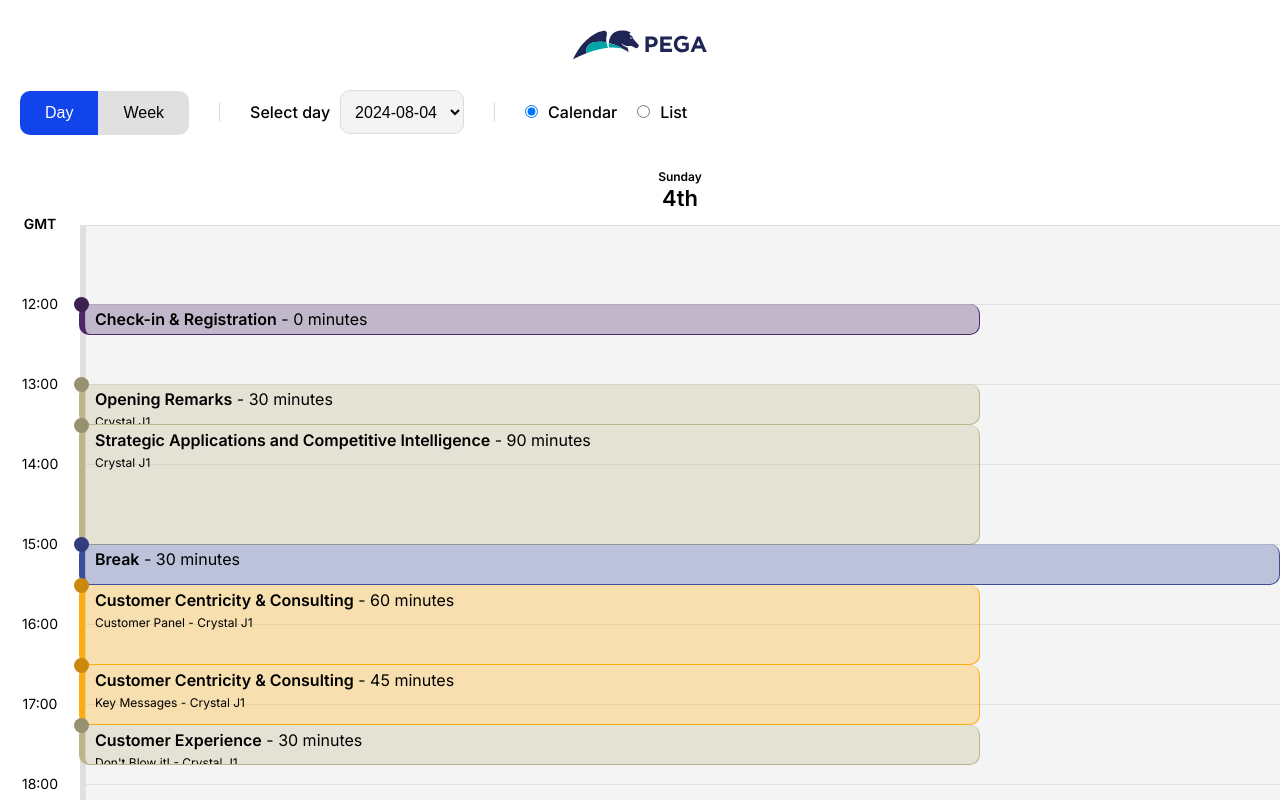
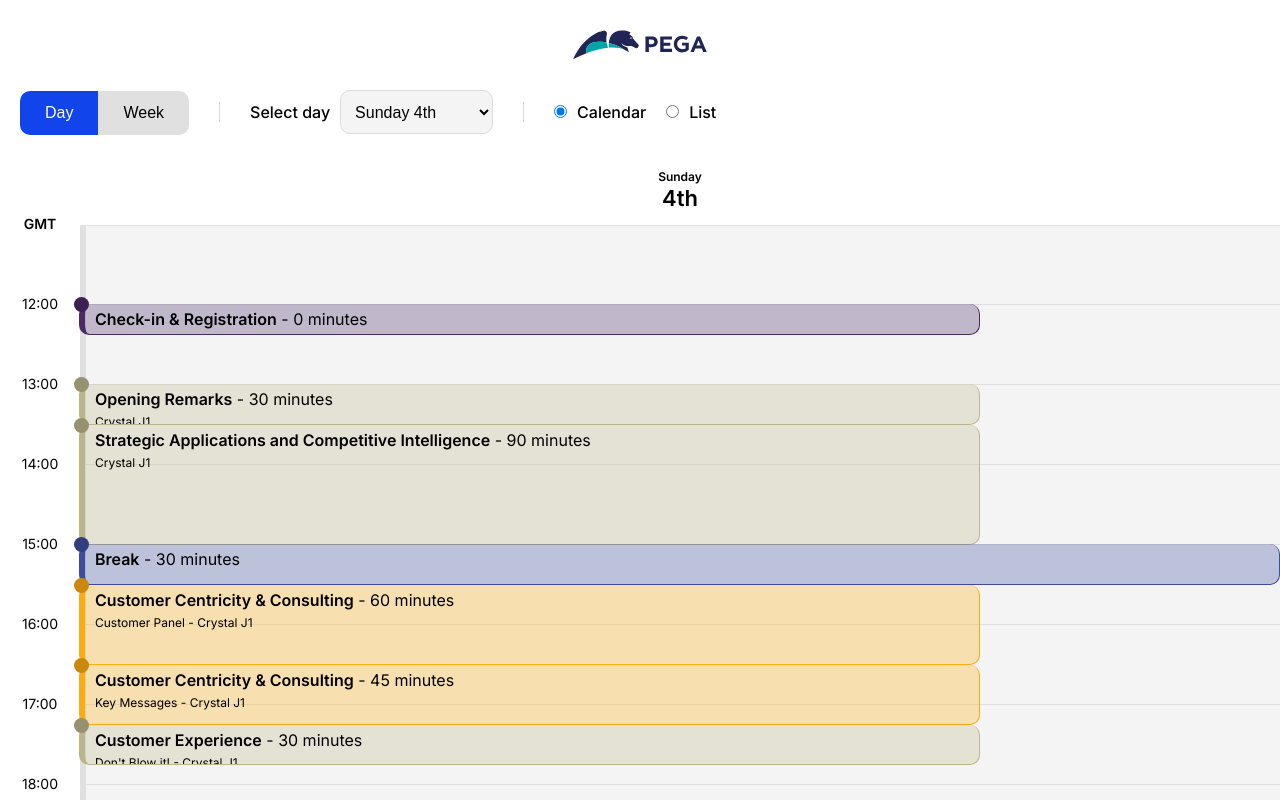
Before and after one commit to neil-kelsey/pega-agenda, a Next.js app: page / in a window 1280 px wide. Both pictures are taken after a click on the button "Day". Shown: the top 800 px of the page. Built offline with nearby package versions, Linux system fonts and the light colour scheme.

Commit message:
feat: Now importing the data directly into the Agenda component, converting filter panel dates to a nicer format for better readability using existing utils function and some typing improvements

```diff
--- a/src/app/components/ActivityList.tsx
+++ b/src/app/components/ActivityList.tsx
@@ -32,12 +32,15 @@ const ActivityList: React.FC<ActivityListProps> = ({ selectedDate, timeDifferenc
       {activities.map((activity, index) => {
         const startTimeFormatted = extractFormattedTime(activity.startTime);
         const endTimeFormatted = extractFormattedTime(activity.endTime);
+        const minutesFromDayStart = activity.minutesFromDayStart ?? 0;
+        const activityLength = activity.activityLength ?? 0;
+
         return (
           <div key={index} className={viewType === "list" ? "activity-wrapper category-" + activity.category + " index-" + index + " list " + activity.alignment : "activity-wrapper category-" + activity.category}>
             {/* We calculate the time the activity will render with this - activity.minutesFromDayStart * oneMinuteOfHeight + 60 * oneMinuteOfHeight + "%"
             The time from day start times by "one minute of height" which is a calculation of what one minute of height will represent on the users screen
             We then add one minute of height times by 60 which gives us an hour, this is so we have some spacing of one hour at the top which gives a cleaner feel */}
-            <div className={"activity category-" + activity.category + " index-" + index + " " + activity.alignment} style={{ top: activity.minutesFromDayStart * oneMinuteOfHeight + 60 * oneMinuteOfHeight + "%" , height: `calc(${activity.activityLength * oneMinuteOfHeight}% - 5px)` }}>
+            <div className={"activity category-" + activity.category + " index-" + index + " " + activity.alignment} style={{ top: minutesFromDayStart * oneMinuteOfHeight + 60 * oneMinuteOfHeight + "%" , height: `calc(${activityLength * oneMinuteOfHeight}% - 5px)` }}>
               <div className="activity-container">
                 {viewType === "list" ?
                   <>
--- a/src/app/components/FilterPanel.tsx
+++ b/src/app/components/FilterPanel.tsx
@@ -1,5 +1,6 @@
 import { ChangeEvent } from "react";
 import { FilterPanelProps } from "../types/filterPanelProps";
+import { formatDate } from "../utils/formateDate";
 
 const FilterPanel: React.FC<FilterPanelProps> = ({ viewMode, uniqueDates, selectedDate, onDateChange, onViewModeChange, viewType, onViewTypeChange }) => {
   const handleDateChange = (event: ChangeEvent<HTMLSelectElement>) => {
@@ -24,9 +25,12 @@ const FilterPanel: React.FC<FilterPanelProps> = ({ viewMode, uniqueDates, select
         <>
           <label>Select day</label>
           <select onChange={handleDateChange} value={selectedDate}>
-            {uniqueDates.map(date => (
-              <option key={date} value={date}>{date}</option>
-            ))}
+            {uniqueDates.map(date => {
+              const formattedDate = formatDate(date);
+              return (
+                <option key={date} value={date}>{formattedDate.dayOfWeek} {formattedDate.dayOfMonth}</option>
+              );
+            })}
           </select>
           <span className="vr"></span>
         </>
--- a/src/app/page.tsx
+++ b/src/app/page.tsx
@@ -4,12 +4,18 @@ import React from "react";
 import Header from './components/Header';
 import Footer from './components/Footer';
 import Agenda from "./components/Agenda";
+import exampleData from "./data/test-data.json";
 
 const HomeContent: React.FC = () => {
   return (
     <>
       <Header />
-      <Agenda activityMinHeight="25px" />
+      {/* TODO - modal */}
+      {/* TODO - colour guide modal */}
+      {/* TODO - full width toggle functionality too? */}
+      {/* TODO - full width category-2 on list view? */}
+      {/* TODO - BONUS - filter functionality */}
+      <Agenda activityMinHeight="25px" data={exampleData} />
       <Footer />
     </>
   );
--- a/src/app/types/activities.ts
+++ b/src/app/types/activities.ts
@@ -5,9 +5,9 @@ export interface Activity {
   title: string;
   details: string;
   category: number;
-    minutesFromDayStart:number;
-    activityLength: number;
-    alignment: string;
+  minutesFromDayStart?: number;
+  activityLength?: number;
+  alignment?: string;
 }
 
 export interface EventData {
--- a/src/app/types/activityListProps.ts
+++ b/src/app/types/activityListProps.ts
@@ -3,9 +3,9 @@ import { Activity } from "./activities";
 export interface ActivityListProps {
     selectedDate: string;
     timeDifference: number;
-    minutesFromDayStart: number;
     activities: Activity[];
     oneMinuteOfHeight: number;
-    activityLength: number;
     viewType: string;
+    minutesFromDayStart?: number;
+    activityLength?: number;
   }
--- a/src/app/types/filterPanelProps.ts
+++ b/src/app/types/filterPanelProps.ts
@@ -4,6 +4,6 @@ export interface FilterPanelProps {
   selectedDate: string;
   onDateChange: (date: string) => void;
   onViewModeChange: (viewMode: 'day' | 'week') => void;
-  viewType: 'calendar' | 'details'; // New prop
-  onViewTypeChange: (viewType: 'calendar' | 'list') => void; // New prop
+  viewType: 'calendar' | 'list';
+  onViewTypeChange: (viewType: 'calendar' | 'list') => void;
 }
```
Also changed, not shown: src/app/components/Agenda.tsx (+5 -4 lines). Lines whose indentation alone changed are shown as unchanged.
